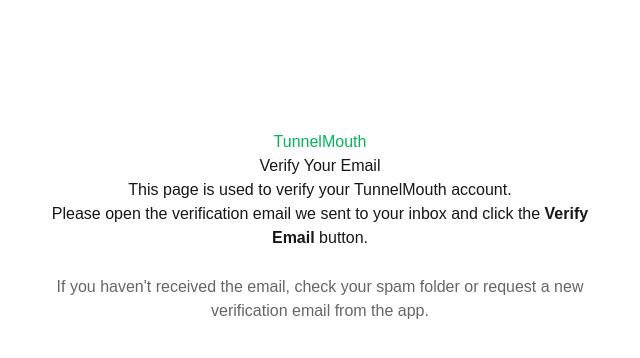
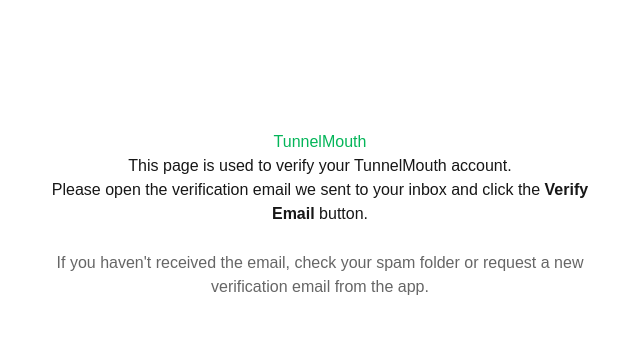
Before and after one commit to ogemessiah/landing, a Next.js app: page /verify in a window 1280 px wide. Shown: the top 358 px of the page, without its empty margins (320-960 px from the left). Built offline with nearby package versions, Linux system fonts and the light colour scheme.

Commit message:
redo verification

```diff
--- a/src/app/verify/page.js
+++ b/src/app/verify/page.js
@@ -37,7 +37,6 @@
         </>
       ) : (
         <>
-          <h2>Verify Your Email</h2>
 
           <p>
             This page is used to verify your TunnelMouth account.
```
